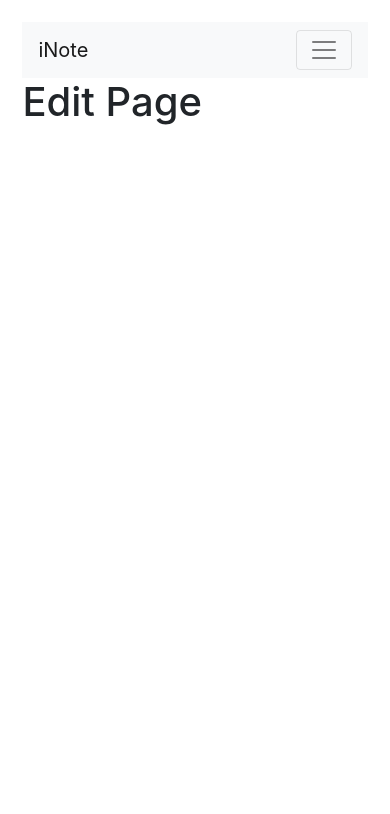
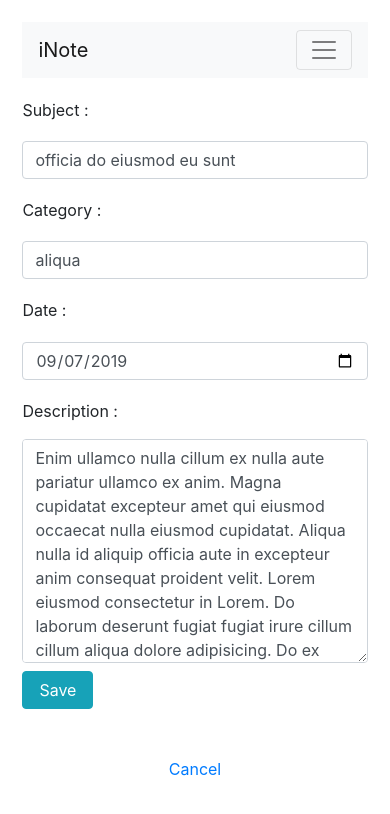
Before and after one commit to KenjxJJ/notes-app, a React (Create React App) app: page /edit/1 in a window 390 px wide. Shown: the top 814 px of the page. Built offline with nearby package versions, Linux system fonts and the light colour scheme; no server answers.

Commit message:
Add edit functionality

```diff
--- a/src/App.css
+++ b/src/App.css
@@ -55,10 +55,16 @@ main {
 }
 
 /*  Add New Note Page */
+/* Edit Note Page */
 /* ----------------------------- */
 
 .add-new-note {
-  padding: 2rem 4rem;
+  padding: 2rem 3.1rem 2rem 3.1rem;
+}
+.edit-note-form,
+.add-note-form {
+  margin: auto 5rem;
+  max-width: 540px;
 }
 form label,
 form input {
@@ -68,6 +74,7 @@ form input {
 
 textarea {
   margin-top: 1rem;
+  height: 14rem !important;
 }
 
 /*  Profile Page */
@@ -107,3 +114,17 @@ footer {
   bottom: 0.2rem;
   padding: 0.3rem 0.2rem 2.3rem;
 }
+
+
+/*  Media Queries */
+@media (max-width:798px ){
+  .add-new-note > * {
+    padding: 0.5rem !important;
+    margin: 0rem !important;
+  }
+  .edit-note-form,
+  .add-note-form {
+    margin: 0;
+    width: 100%;
+  }
+}
--- a/src/components/AddNote.jsx
+++ b/src/components/AddNote.jsx
@@ -21,7 +21,7 @@ const AddNote = () => {
 
   return (
     <>
-      <section class="add-note-form w-50">
+      <section class="add-note-form">
         <Form onSubmit={addNewNote} action="/">
           <FormGroup>
             <Label for="subject">Subject : </Label>
--- a/src/contexts/NotesContext.jsx
+++ b/src/contexts/NotesContext.jsx
@@ -14,7 +14,6 @@ const getNotesStore = () => {
 
 let allNotes = [
   {
-    _id: "5fb43487c3fd9ef7ac1a8478",
     index: 0,
     subject: "ex non culpa dolor minim",
     createdOn: "2016-03-08T05:14:35 -03:00",
@@ -23,7 +22,6 @@ let allNotes = [
       "Et ad nostrud nulla commodo ex non ullamco dolor exercitation sint enim reprehenderit. Enim aute aute mollit consectetur exercitation Lorem nulla sint laboris consectetur consectetur reprehenderit consectetur officia. Qui esse quis ut sint tempor ad deserunt est do dolor eiusmod reprehenderit. Fugiat proident culpa elit tempor culpa deserunt consectetur irure laborum id labore labore deserunt. Reprehenderit et nulla exercitation ipsum. Ullamco occaecat ex anim ut dolor eu enim eu consequat incididunt. Irure in veniam quis eiusmod sit quis ullamco cillum ex ullamco est labore ea.\r\n",
   },
   {
-    _id: "5fb43487f7289dd377e85c1e",
     index: 1,
     subject: "officia do eiusmod eu sunt",
     createdOn: "2019-09-07T10:14:04 -03:00",
@@ -32,7 +30,6 @@ let allNotes = [
       "Enim ullamco nulla cillum ex nulla aute pariatur ullamco ex anim. Magna cupidatat excepteur amet qui eiusmod occaecat nulla eiusmod cupidatat. Aliqua nulla id aliquip officia aute in excepteur anim consequat proident velit. Lorem eiusmod consectetur in Lorem. Do laborum deserunt fugiat fugiat irure cillum cillum aliqua dolore adipisicing. Do ex laboris minim occaecat eu quis irure ea dolore. Culpa cillum laboris dolor eu sint dolor dolore excepteur ullamco velit labore aliqua.\r\n",
   },
   {
-    _id: "5fb4348720159fc4c48d528f",
     index: 2,
     subject: "commodo Lorem id adipisicing tempor",
     createdOn: "2017-06-06T12:42:13 -03:00",
@@ -41,7 +38,6 @@ let allNotes = [
       "Culpa quis do amet labore est commodo magna duis mollit. Excepteur labore ex proident exercitation proident deserunt amet consectetur cillum. Do fugiat minim exercitation dolore do mollit ad quis consectetur est consectetur commodo tempor. Voluptate ullamco laboris irure velit culpa fugiat. Nisi nisi proident do commodo ipsum minim veniam ex pariatur excepteur sunt nostrud ullamco non. Nulla est non velit velit sint minim est voluptate veniam. Ullamco aliqua fugiat consectetur dolor eu irure elit quis anim.\r\n",
   },
   {
-    _id: "5fb434878f4407426159f050",
     index: 3,
     subject: "amet irure irure pariatur velit",
     createdOn: "2018-05-02T04:30:01 -03:00",
@@ -50,7 +46,6 @@ let allNotes = [
       "Dolor occaecat deserunt sit incididunt non in. Nulla aute do cupidatat enim pariatur enim excepteur ea et aute. Culpa consequat consectetur amet excepteur anim irure nostrud reprehenderit irure officia. Nostrud duis irure irure sit veniam dolore occaecat labore. Magna sit reprehenderit proident qui sint et cillum et amet.\r\n",
   },
   {
-    _id: "5fb434874ff2d42f95ae06f2",
     index: 4,
     subject: "duis incididunt nostrud dolor sunt",
     createdOn: "2018-05-27T11:26:13 -03:00",
@@ -72,13 +67,12 @@ const reducerFunction = (state, action) => {
       return [
         ...state,
         {
-          _id: "5fb434874ff2d42f95ae06f2",
-          index: 4,
+          index: state.length() + 1,
           subject: action.note.subject,
           createdOn: action.note.date,
           category: action.note.category,
-          about: action.note.aboutNote
-        }
+          about: action.note.aboutNote,
+        },
       ];
 
     case "DELETE_NOTE":
@@ -91,6 +85,21 @@ const reducerFunction = (state, action) => {
       ];
       localStorage.setItem("notes", JSON.stringify(notesStore));
       return;
+
+    case "EDIT_NOTE":
+      const updatedNote = action.payload;
+
+      const updatedNotes = state.map(note => {
+        if (note.index === updatedNote.index) {
+          return updatedNote;
+        }
+        return note;
+      });
+      console.log([...updatedNotes]);
+      notesStore = [...updatedNotes];
+      localStorage.setItem("notes", JSON.stringify(notesStore));
+      // return;
+
     default:
       return state;
   }
--- a/src/pages/AddNewNotePage.jsx
+++ b/src/pages/AddNewNotePage.jsx
@@ -5,9 +5,9 @@ function AddNewNotePage() {
   return (
     <>
       <section className="add-new-note">
-        <h1 className="pt-2 ml-5 pl-5 "> Welcome to iNote</h1>
+        <h1 className="pt-2 ml-5 pl-5"> Welcome to iNote</h1>
         <p className="pt-4 ml-5 pl-5 font-italic">Create your first note...</p>
-        <div className="add-note-form">
+        <div className="add-note-form ">
           <AddNote />
         </div>
       </section>
--- a/src/pages/EditNotePage.jsx
+++ b/src/pages/EditNotePage.jsx
@@ -1,11 +1,102 @@
-import React from 'react'
+import React, { useContext, useState, useEffect } from "react";
 
-const   EditNotePage = ()=> {
-    return (
-        <>
-        <h1>Edit Page</h1>
-      </>
-    )
-}
+import { Form, FormGroup, Input, Label, Button } from "reactstrap";
+import { NotesContext } from "../contexts/NotesContext";
+import { useHistory, Link } from "react-router-dom";
 
-export default EditNotePage
+const EditNotePage = (route) => {
+  let history = useHistory();
+  const { notes, dispatch } = useContext(NotesContext);
+  const currentNoteId = route.match.params.id;
+  const [selectedNote, setSelectedNote] = useState({
+    index: null,
+    subject: "",
+    createdOn: "",
+    about: "",
+  });
+
+  //format date in format YYYY//MM//dd
+   const formattedDate = selectedNote.createdOn !== "" ?
+   new Date(selectedNote.createdOn.split("T")[0]).toISOString().slice(0, 10)
+    : new Date().toISOString().slice(0, 10);
+
+  console.log(formattedDate);
+  useEffect(() => {
+    const notesId = currentNoteId;
+    const selectedNote = notes.find((note) => note.index === parseInt(notesId));
+    setSelectedNote(selectedNote);
+
+  }, [currentNoteId, notes]);
+
+  //Submission
+  const editNote = (note) => {
+    dispatch({ type: "EDIT_NOTE", payload: note });
+  };
+
+  const onSubmit = (e) => {
+    e.preventDefault();
+    editNote(selectedNote);
+    history.push("/");
+    window.location.reload();
+  };
+
+  // Obtain values
+  const handleOnChange = (userKey, value) =>{
+    setSelectedNote({ ...selectedNote, [userKey]: value });
+  // if (!selectedNote || !selectedNote.index) {
+  //   alert("Id dont match !");
+  // }
+  }
+  return (
+    <>
+      <section class="edit-note-form m-auto mw-50">
+        <Form onSubmit={onSubmit} action="/">
+          <FormGroup>
+            <Label for="subject">Subject : </Label>
+            <Input
+              type="text"
+              id="subject"
+              placeholder="Enter a subject(title)"
+              value={selectedNote.subject}
+              onChange={(e) => handleOnChange("subject", e.target.value)}
+            />
+            <Label for="category">Category : </Label>
+            <Input
+              type="text"
+              id="category"
+              placeholder="World, Fiction, Love.."
+              value={selectedNote.category}
+              onChange={(e) => handleOnChange("category", e.target.value)}
+            />
+            <Label for="date">Date : </Label>
+
+            <Input
+              type="date"
+              name=""
+              id="date"
+              placeholder="Select a date"
+              value={formattedDate}
+              onChange={(e) => handleOnChange("createdOn", e.target.value)}
+            />
+            <Label for="about-note"> Description :</Label>
+            <Input
+              type="textarea"
+              id="about-note"
+              placeholder="What's the note about?"
+              value={selectedNote.about}
+              onChange={(e) => handleOnChange("about", e.target.value)}
+            />
+            <div className="flex ">
+              <Button className="edit-btn btn-info pl-3 pr-3 mt-2">Save</Button>
+            </div>
+            <div className="text-center mt-5">
+              <Link to="/">Cancel</Link>
+            </div>
+          </FormGroup>
+        </Form>
+      </section>
+    </>
+  );
+};
+
+export default EditNotePage;
--- a/src/pages/HomePage.jsx
+++ b/src/pages/HomePage.jsx
@@ -9,6 +9,7 @@ import {
   UncontrolledCollapse,
   Button,
 } from "reactstrap";
+import { Link } from "react-router-dom";
 
 const HomePage = () => {
   const { notes, dispatch } = useContext(NotesContext);
@@ -17,7 +18,7 @@ const HomePage = () => {
 
   // Delete functionality
   const deleteNote = (date) => {
-    console.log( date );
+    console.log(date);
     dispatch({ type: "DELETE_NOTE", payload: date });
     window.location.reload();
   };
@@ -50,19 +51,32 @@ const HomePage = () => {
                     ).toLocaleDateString()}
                   </small>
                   <UncontrolledCollapse toggler={"#toggler" + index}>
-                    <CardBody>
+                    <CardBody className="text-justify pl-1">
                       <CardText>{note.about}</CardText>
                     </CardBody>
                     <div className="d-flex justify-content-between">
                       <Button
-                        onClick={() => deleteNote(new Date(
-                          note.createdOn.split("T")[0]
-                        ).toLocaleDateString())}
+                        onClick={() =>
+                          deleteNote(
+                            new Date(
+                              note.createdOn.split("T")[0]
+                            ).toLocaleDateString()
+                          )
+                        }
                         className="btn btn-danger pl-3 pr-3"
                       >
                         Delete
                       </Button>
-                      {/* <Button onClick={} className="btn btn-info pl-4 pr-4">Edit</Button> */}
+                      <Link
+                        to={`/edit/${note.index}`}
+                        className="mr-3"
+                      >
+                        <Button
+                          className="btn btn-info pl-4 pr-4 "
+                        >
+                          Edit
+                        </Button>
+                      </Link>{" "}
                     </div>
                   </UncontrolledCollapse>
                 </Card>
```
